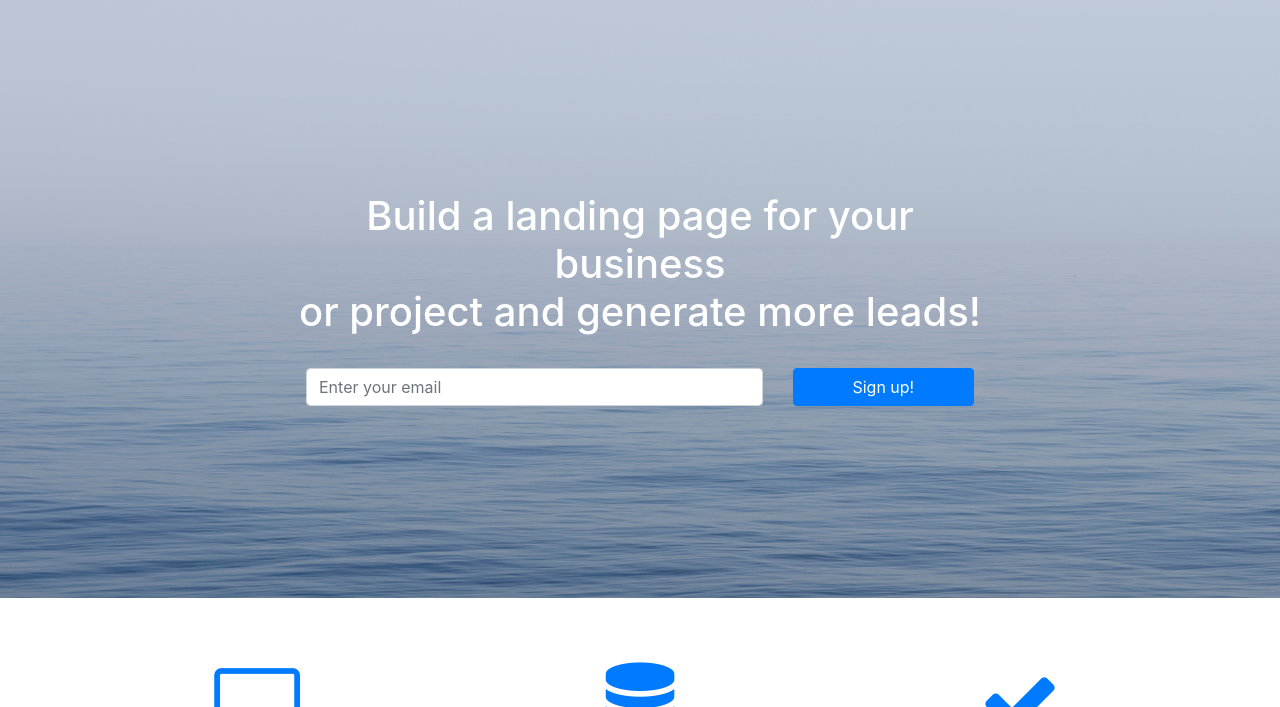
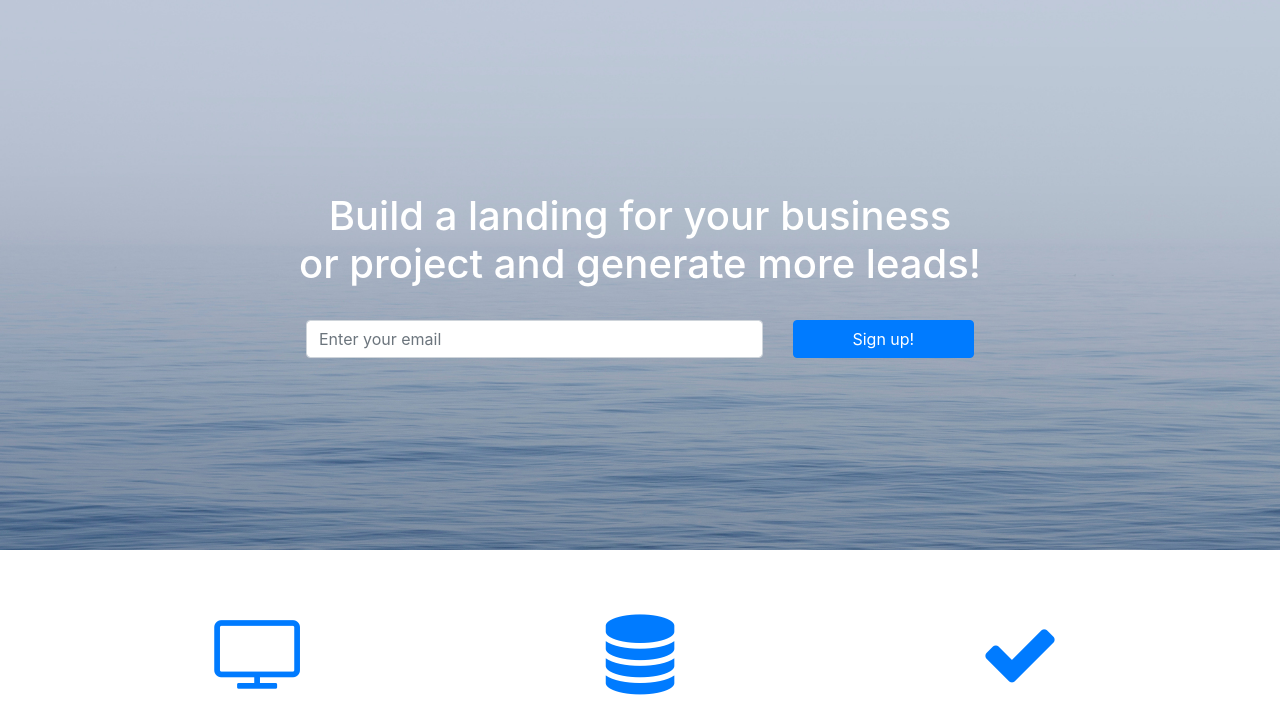
Before and after one commit to tuankiet61296/tuankiet61296.github.io, a plain HTML site: page index.html in a window 1280 px wide. Shown: the part 64-771 px from the top of the page. Drawn offline with nearby package versions, Linux system fonts and the light colour scheme.

Commit message:
Update index.html

```diff
--- a/index.html
+++ b/index.html
@@ -28,8 +28,9 @@
 	<div class="banner1 text-center">
   		<div class="container-fluid" style="width:100%">
 			<div class="mx-auto" style="width:700px">
-				<h1 class="text-color">Build a landing page for your business <br> or project and generate more leads!</h1>
-				<br>
+			  <h1 class="text-color">Build a landing for your business <br>
+			    or project and generate more leads!</h1>
+			  <br>
 				<div class="row">
 					<div class="col-md-8 ml-3">
 						<input class="form-control" type="email" placeholder="Enter your email">
```
